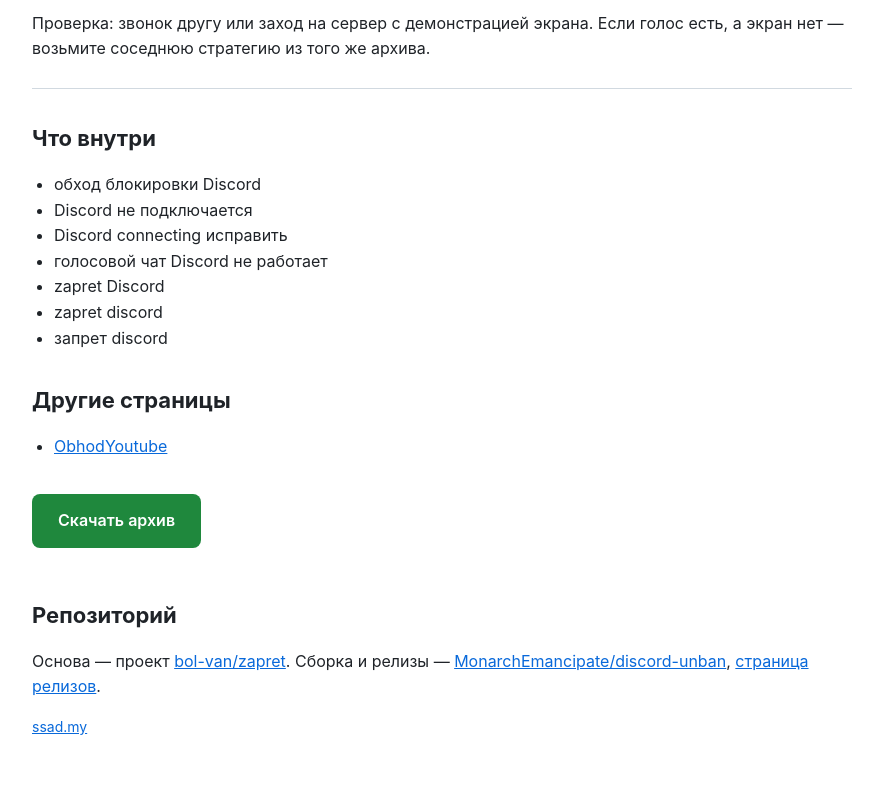
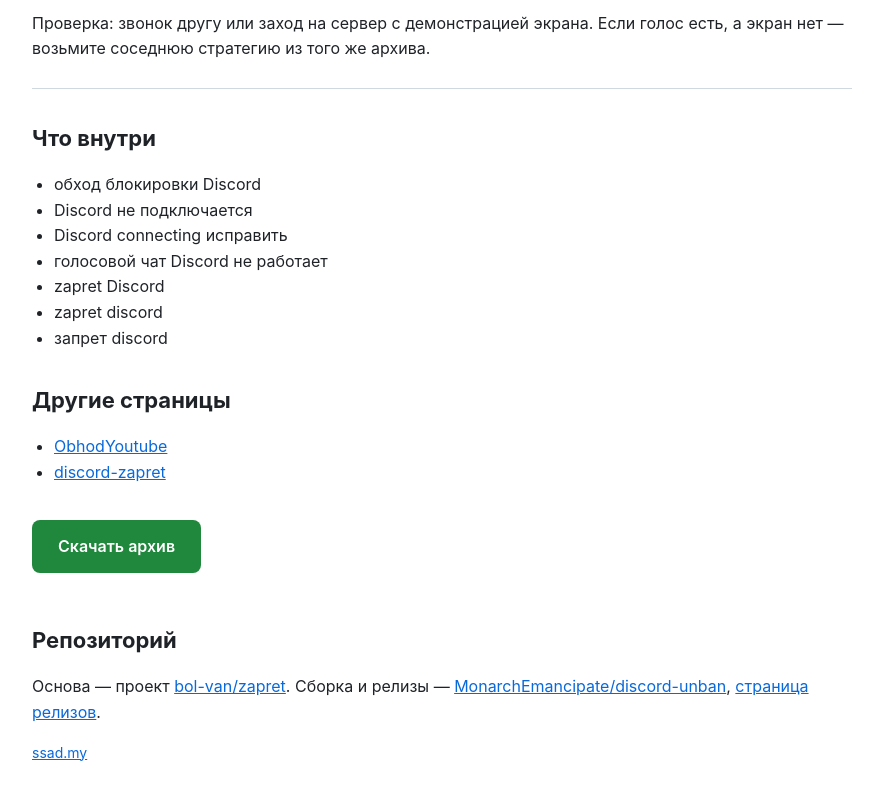
Before and after one commit to MonarchEmancipate/discord-unban, a plain HTML site: page docs/index.html in a window 1280 px wide. Shown: the part 1558-2358 px from the top of the page, without its empty margins (198-1073 px from the left). Drawn offline with Linux system fonts and the light colour scheme.

Commit message:
Update docs

```diff
--- a/docs/index.html
+++ b/docs/index.html
@@ -90,6 +90,7 @@
   <h2>Другие страницы</h2>
   <ul>
     <li><a href="https://github.com/MonarchEmancipate/ObhodYoutube">ObhodYoutube</a></li>
+    <li><a href="https://github.com/MonarchEmancipate/discord-zapret">discord-zapret</a></li>
   </ul>
 
 
```
